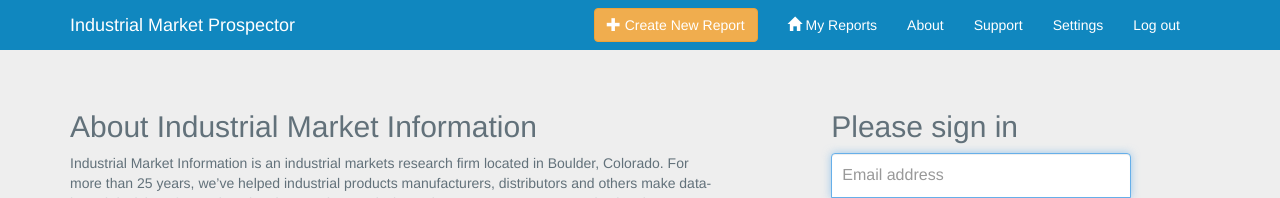
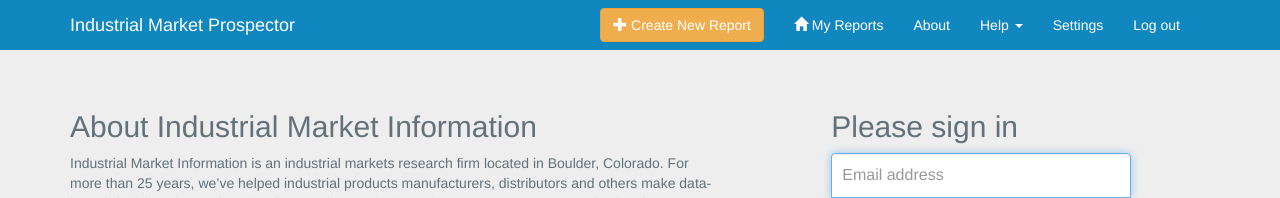
Before and after one commit to saintsjd/imi-ui, a Jekyll site: the page built from index.html, in a window 1280 px wide. Shown: the top 198 px of the page. Built offline with Jekyll 4.4.1, drawn with Linux system fonts in a browser that asks for light colours; Markdown is read by kramdown in place of the engine named in the settings.

Commit message:
help and support menu

```diff
--- a/_layouts/default.html
+++ b/_layouts/default.html
@@ -40,7 +40,14 @@
       <ul class="nav navbar-nav navbar-right">
         <li><a href="myreports.html"><span class="glyphicon glyphicon-home"></span> My Reports</a></li>
         <li><a href="about.html">About</a></li>
-        <li><a href="#" id="support-link">Support</a></li>
+        <li class="dropdown">
+          <a href="#" class="dropdown-toggle" data-toggle="dropdown">Help <b class="caret"></b></a>
+          <ul class="dropdown-menu">
+            <li><a href="#">Documentation</a></li>
+            <li><a href="#">FAQ</a></li>
+            <li><a href="#">Support</a></li>
+          </ul>
+        </li>
         <li><a href="#">Settings</a></li>
         <li><a href="index.html">Log out</a></li>
       </ul>
@@ -50,17 +57,6 @@
     </div><!-- /.navbar-collapse -->
   </div><!-- .container -->
 </nav>
-
-<div id="support-bar" style="display:none;">
-  <div class="container">
-    <div class="row">
-      <div class="col-sm-12 text-center" id="support">
-        <button type="button" class="close" aria-hidden="true">&times;</button>
-        <h4>We are here to help: (123) 456-7890 or support@imidata.com</h4>
-      </div>
-    </div>
-  </div>
-</div>
 
 
 {{ content }}
--- a/css/main.css
+++ b/css/main.css
@@ -34,6 +34,14 @@
   color: #fff;
 }
 
+.navbar-default .navbar-nav>.dropdown>a .caret {
+border-top-color: #fff;
+border-bottom-color: #fff;
+}
+.navbar-default .navbar-nav>.dropdown>a:hover .caret {
+border-top-color: #c1e7fa;;
+border-bottom-color: #c1e7fa;;
+}
 
 #support-bar {
     background-color: #424242;
```
